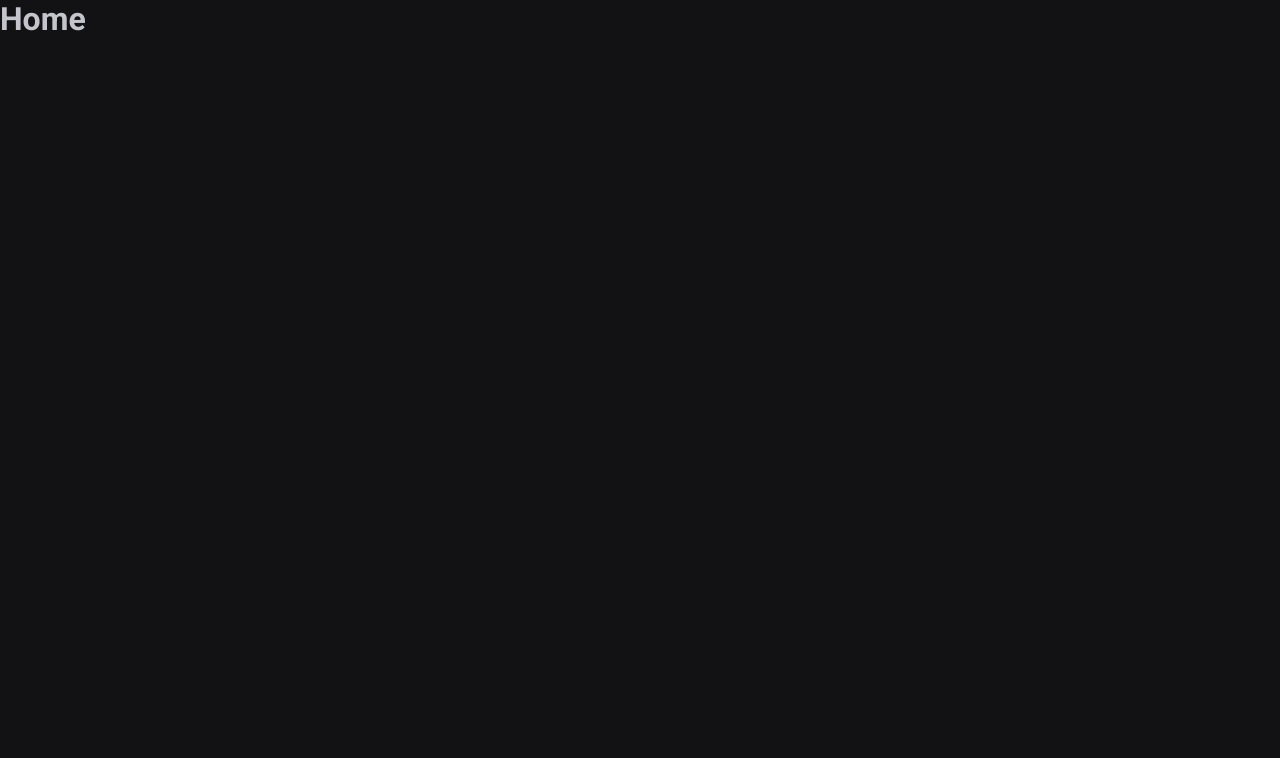
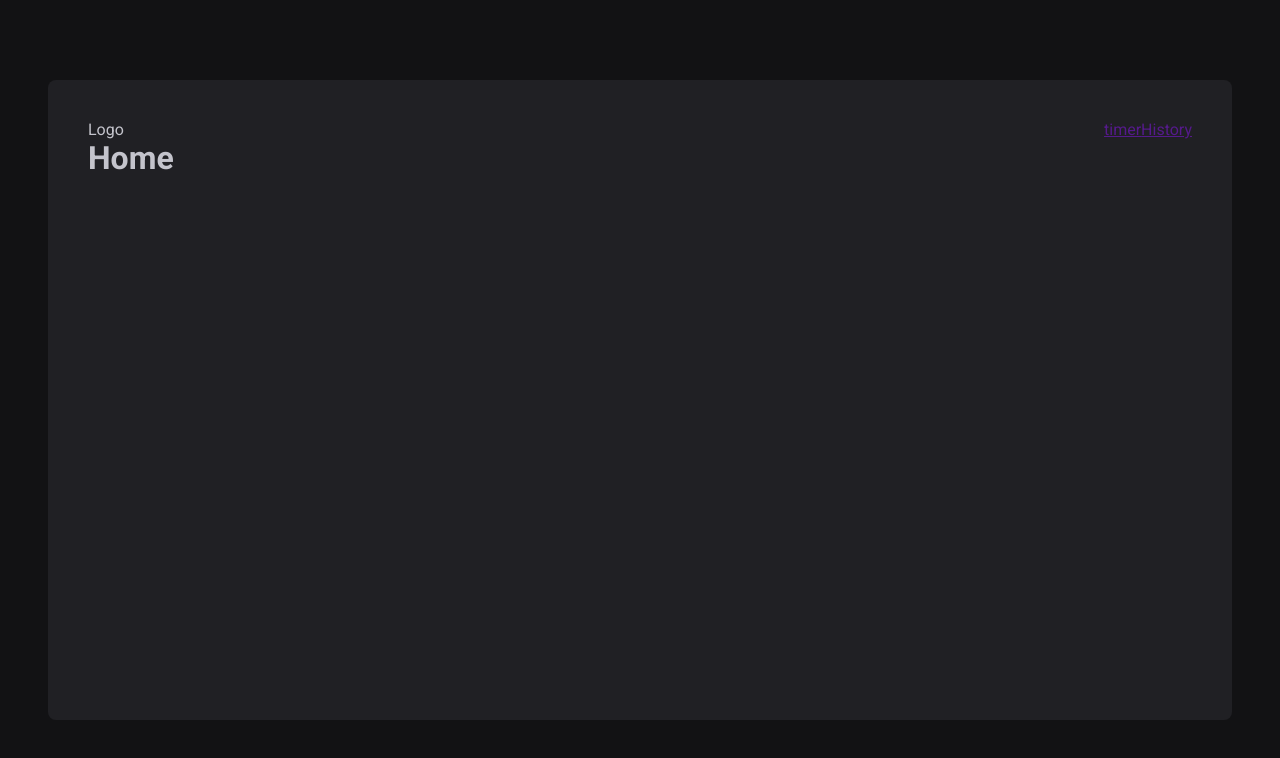
Before and after one commit to diogokimisima/ignite-timer, a React (Vite) app: page / in a window 1280 px wide. Shown: the top 758 px of the page. Built offline with nearby package versions, Linux system fonts and the light colour scheme.

Commit message:
add routes layout

```diff
--- a/package.json
+++ b/package.json
@@ -10,6 +10,7 @@
     "preview": "vite preview"
   },
   "dependencies": {
+    "phosphor-react": "^1.4.1",
     "react": "^18.3.1",
     "react-dom": "^18.3.1",
     "react-router-dom": "^6.27.0",
--- a/src/@types/styled.d.ts
+++ b/src/@types/styled.d.ts
@@ -3,6 +3,6 @@
 
 type ThemeType = typeof defaultTheme;
 
-declare module 'styled-components' {
-  export interface DefaultTheme extends ThemeType {}
+declare module "styled-components" {
+  export interface DefaultTheme extends ThemeType { }
 }
--- /dev/null
+++ b/src/componentes/header/index.tsx
@@ -0,0 +1,13 @@
+import { HeaderContainerer } from "./styles";
+
+export function Header() {
+    return (
+        <HeaderContainerer>
+            <span>Logo</span>
+            <nav>
+                <a href="">timer</a>
+                <a href="">History</a>
+            </nav>
+        </HeaderContainerer>
+    )
+}
--- /dev/null
+++ b/src/componentes/header/styles.ts
@@ -0,0 +1,8 @@
+import styled from "styled-components";
+
+export const HeaderContainerer = styled.header`
+    display: flex;
+    align-items: center;
+    justify-content: space-between;
+
+`
--- /dev/null
+++ b/src/layouts/default-layout/index.tsx
@@ -0,0 +1,12 @@
+import { Outlet } from "react-router-dom";
+import { Header } from "../../componentes/header";
+import { LayoutContainer } from "./styles";
+
+export function DefaultLayout() {
+    return (
+        <LayoutContainer>
+            <Header />
+            <Outlet />
+        </LayoutContainer>
+    )
+}
--- /dev/null
+++ b/src/layouts/default-layout/styles.ts
@@ -0,0 +1,14 @@
+import styled from "styled-components";
+
+export const LayoutContainer = styled.div`
+    max-width: 74rem;
+    height: calc(100vh - 10rem);
+    margin: 5rem auto;
+    padding: 2.5rem;
+
+    background: ${props => props.theme['gray-800']};
+    border-radius: 8px;
+
+    display: flex;
+    flex-direction: column;
+`
--- a/src/router.tsx
+++ b/src/router.tsx
@@ -1,12 +1,15 @@
 import { Routes, Route } from 'react-router-dom'
 import { Home } from './pages/home'
 import { History } from './pages/history'
+import { DefaultLayout } from './layouts/default-layout'
 
 export function Router() {
     return (
         <Routes>
-            <Route path="/" element={<Home />} />
-            <Route path="/history" element={<History />} />
+            <Route path='/' element={<DefaultLayout />}>
+                <Route path="/" element={<Home />} />
+                <Route path="/history" element={<History />} />
+            </Route>
         </Routes>
     )
 }
```
Also changed, not shown: 1 other file (tests, documents, lock files or other folders).
